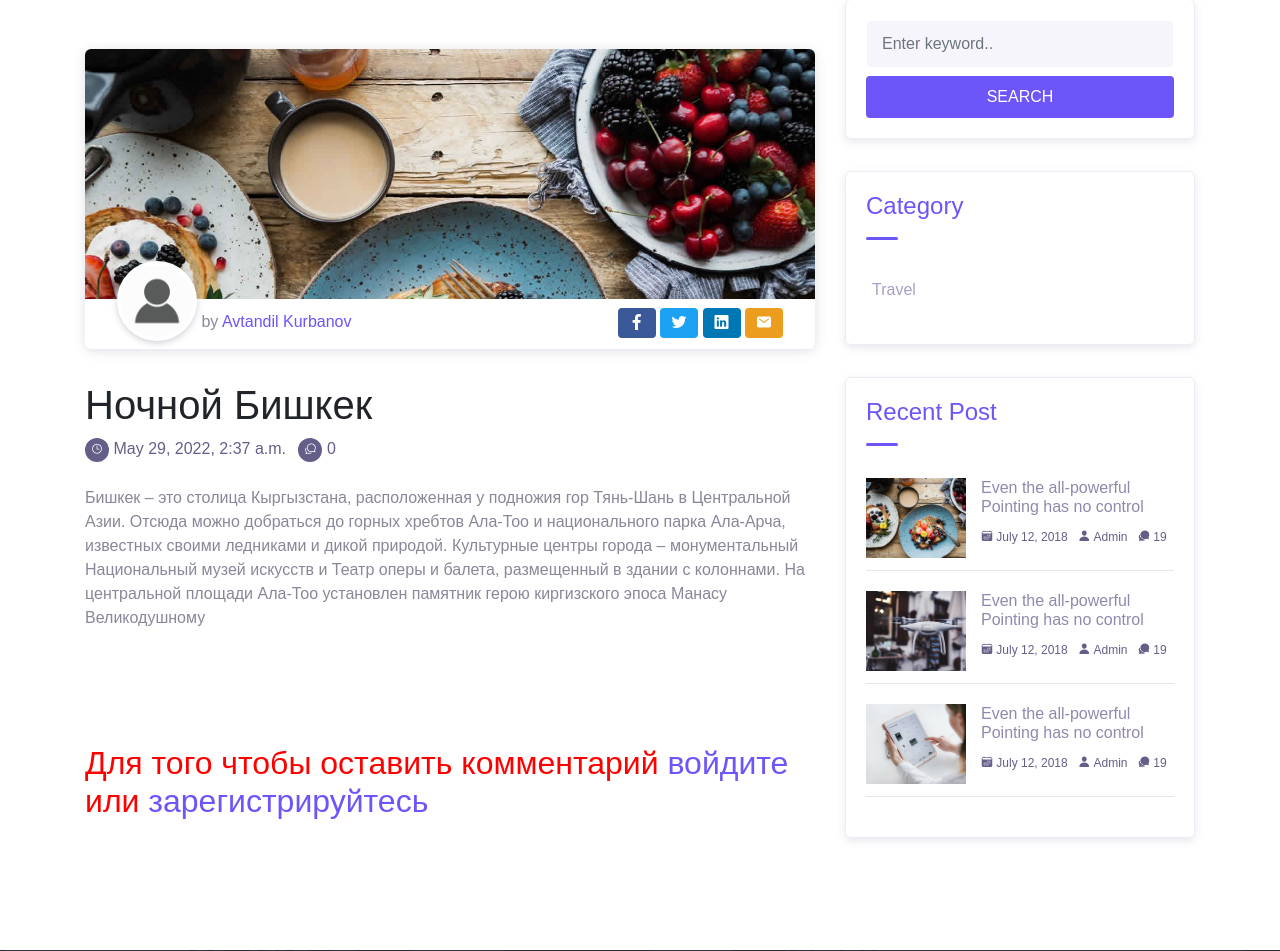
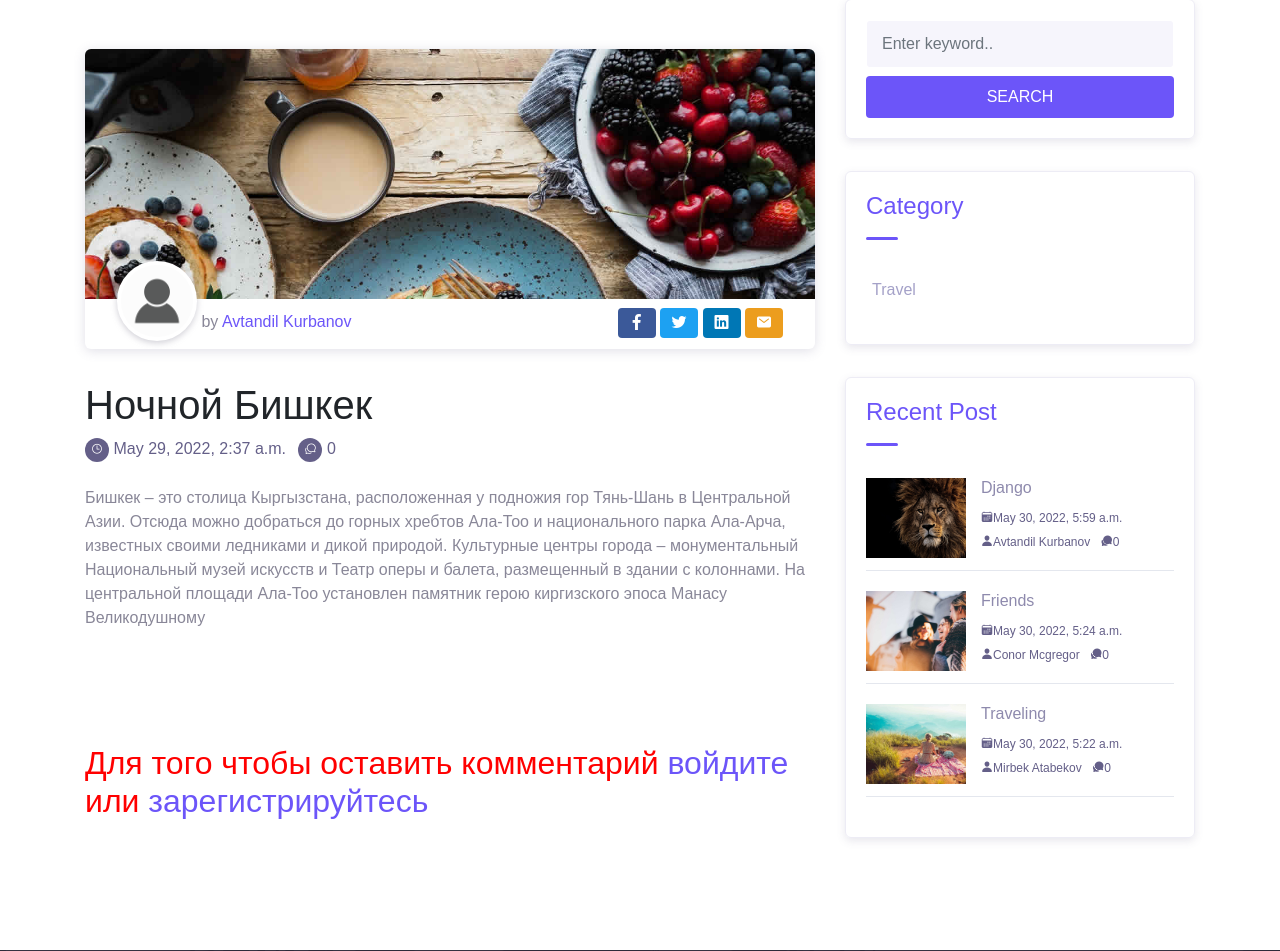
Before and after one commit to Mk-avtandil/hackathon6, a Django app: page /blog-details/1/ in a window 1280 px wide. Shown: the part 715-1666 px from the top of the page. Run offline with Django 4.2, Linux system fonts and the light colour scheme; data comes from the database, SQL or seed files in the repository; some libraries are stand-ins or nearby versions; some web fonts are replaced.

Commit message:
Added new functions

```diff
--- a/app/serializers.py
+++ b/app/serializers.py
@@ -6,3 +6,9 @@ class NewsDetailSerializers(serializers.ModelSerializer):
     class Meta:
         model = News
         fields = '__all__'
+
+
+class VideoDetailSerializers(serializers.ModelSerializer):
+    class Meta:
+        model = Video
+        fields = '__all__'
--- a/app/templates/blog-details.html
+++ b/app/templates/blog-details.html
@@ -105,48 +105,21 @@
               <h4 class="widget-title">Recent Post</h4>
               <div class="divider"></div>
 
+              {% for i in popular_post %}
               <div class="blog-item">
-                  <a class="post-thumb" href="">
-                    <img src="{% static 'img/blog/blog-1.jpg' %}" alt="">
+                  <a class="post-thumb" href="{% url 'blog_details' i.pk %}">
+                    <img src="{{ i.image.url }}" alt="">
                   </a>
                   <div class="content">
-                    <h6 class="post-title"><a href="#">Even the all-powerful Pointing has no control</a></h6>
+                    <h6 class="post-title"><a href="#">{{ i.title }}</a></h6>
                     <div class="meta">
-                      <a href="#"><span class="mai-calendar"></span> July 12, 2018</a>
-                      <a href="#"><span class="mai-person"></span> Admin</a>
-                      <a href="#"><span class="mai-chatbubbles"></span> 19</a>
+                      <a href="#"><span class="mai-calendar"></span>{{ i.created }}</a>
+                      <a href="#"><span class="mai-person"></span>{{ i.author }}</a>
+                      <a href="#"><span class="mai-chatbubbles"></span>{{ i.postcomment_set.count }}</a>
                     </div>
                   </div>
               </div>
-
-              <div class="blog-item">
-                  <a class="post-thumb" href="">
-                    <img src="{% static 'img/blog/blog-2.jpg' %}" alt="">
-                  </a>
-                  <div class="content">
-                    <h6 class="post-title"><a href="#">Even the all-powerful Pointing has no control</a></h6>
-                    <div class="meta">
-                      <a href="#"><span class="mai-calendar"></span> July 12, 2018</a>
-                      <a href="#"><span class="mai-person"></span> Admin</a>
-                      <a href="#"><span class="mai-chatbubbles"></span> 19</a>
-                    </div>
-                  </div>
-              </div>
-
-              <div class="blog-item">
-                  <a class="post-thumb" href="">
-                    <img src="{% static 'img/blog/blog-3.jpg' %}" alt="">
-                  </a>
-                  <div class="content">
-                    <h6 class="post-title"><a href="#">Even the all-powerful Pointing has no control</a></h6>
-                    <div class="meta">
-                      <a href="#"><span class="mai-calendar"></span> July 12, 2018</a>
-                      <a href="#"><span class="mai-person"></span> Admin</a>
-                      <a href="#"><span class="mai-chatbubbles"></span> 19</a>
-                    </div>
-                  </div>
-              </div>
-
+              {% endfor %}
             </div>
           </div>
         </div>
--- a/app/urls.py
+++ b/app/urls.py
@@ -7,6 +7,10 @@ urlpatterns = [
     path('api/v1/news/create/', NewsCreateView.as_view()),
     path('api/v1/news/list/', NewsListView.as_view()),
     path('api/v1/news/<int:pk>', NewsDetailView.as_view()),
+
+    path('api/v1/video/create/', VideoCreateView.as_view()),
+    path('api/v1/video/list/', VideoListView.as_view()),
+    path('api/v1/video/<int:pk>', VideoDetailView.as_view()),
 
     ################# Django ################################
     path('', index, name='index'),
--- a/app/views.py
+++ b/app/views.py
@@ -9,6 +9,7 @@ from rest_framework import generics
 from .serializers import *
 from .models import *
 from .forms import *
+
 
 
 def index(request):
@@ -51,6 +52,7 @@ def blog(request):
 
 def blog_details(request, pk):
     video_post = Video.objects.first()
+    popular_post = News.objects.order_by('-created')[:3]
     if request.method == 'POST':
         form = PostCommentForm(request.POST)
         if form.is_valid():
@@ -62,6 +64,7 @@ def blog_details(request, pk):
         'post': post,
         'form': form,
         'video_post': video_post,
+        'popular_post': popular_post
     }
     return render(request, 'blog-details.html', context=context)
 
@@ -104,6 +107,20 @@ class NewsDetailView(generics.RetrieveUpdateDestroyAPIView):
     serializer_class = NewsDetailSerializers
 
 
+class VideoCreateView(generics.CreateAPIView):
+    serializer_class = VideoDetailSerializers
+
+
+class VideoListView(generics.ListAPIView):
+    queryset = Video.objects.all()
+    serializer_class = VideoDetailSerializers
+
+
+class VideoDetailView(generics.RetrieveUpdateDestroyAPIView):
+    queryset = Video.objects.all()
+    serializer_class = VideoDetailSerializers
+
+
 class RegisterUser(CreateView):
     form_class = RegisterUserForm
     template_name = 'register.html'
```
